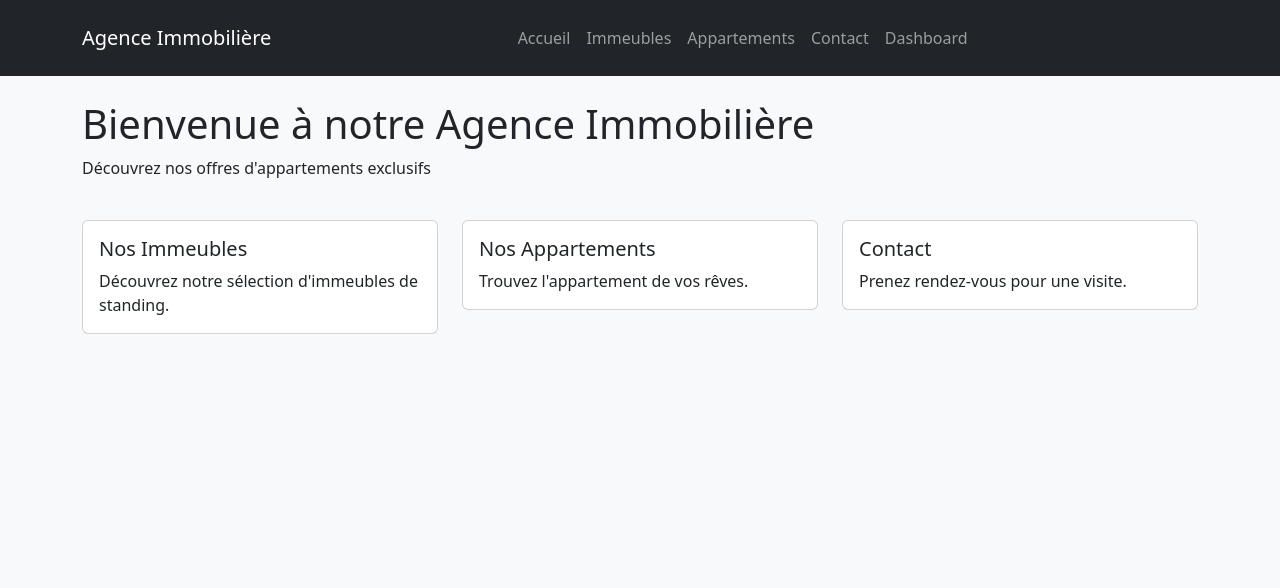
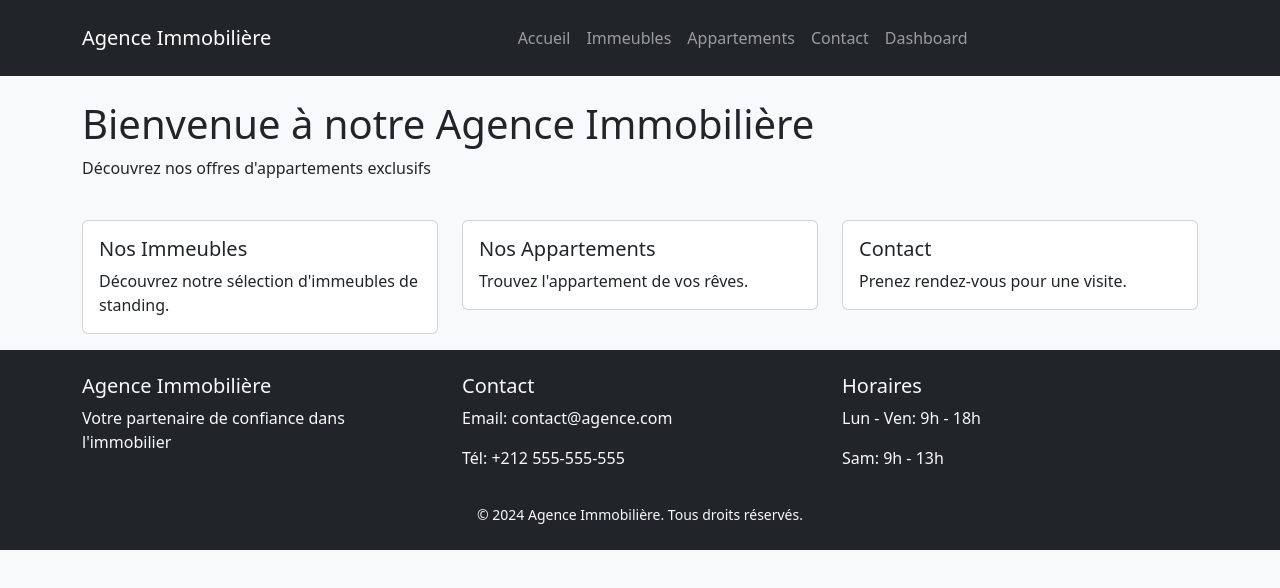
Before and after one commit to elhadjtall/AGENCE8IMMOBILIERE, a React (Vite) app in the folder agence-immobiliere-frontend/: page / in a window 1280 px wide. Shown: the top 588 px of the page. Built offline with nearby package versions, Linux system fonts and the light colour scheme.

Commit message:
Ajout du footer

```diff
--- a/agence-immobiliere-frontend/src/App.jsx
+++ b/agence-immobiliere-frontend/src/App.jsx
@@ -4,6 +4,7 @@ import Home from './pages/Home';
 import Immeubles from './pages/Immeubles';
 import Appartements from './pages/Appartements';
 import Contact from './pages/Contact';
+import Footer from './components/layout/Footer';
 
 function App() {
   return (
@@ -16,6 +17,7 @@ function App() {
           <Route path="/appartements" element={<Appartements />} />
           <Route path="/contact" element={<Contact />} />
         </Routes>
+        <Footer />
       </div>
     </Router>
   );
```
